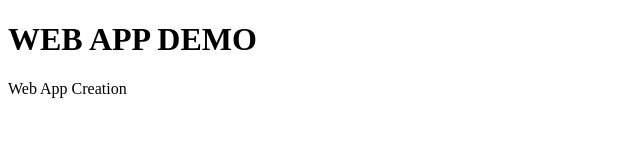
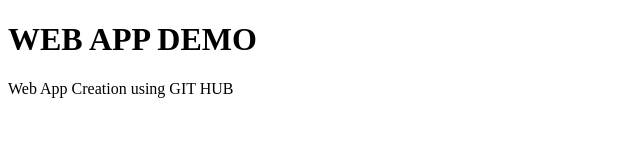
Before and after one commit to eguroos/WebappGuru, a plain HTML site: page index.html in a window 1280 px wide. Shown: the whole page, without its empty margins (0-640 px from the left). Drawn offline with Linux system fonts and the light colour scheme.

Commit message:
Update index.html

```diff
--- a/index.html
+++ b/index.html
@@ -3,7 +3,7 @@
 <body>
 
 <h1>WEB APP DEMO</h1>
-<p>Web App Creation</p>
+<p>Web App Creation using GIT HUB</p>
 
 </body>
 </html>
```
